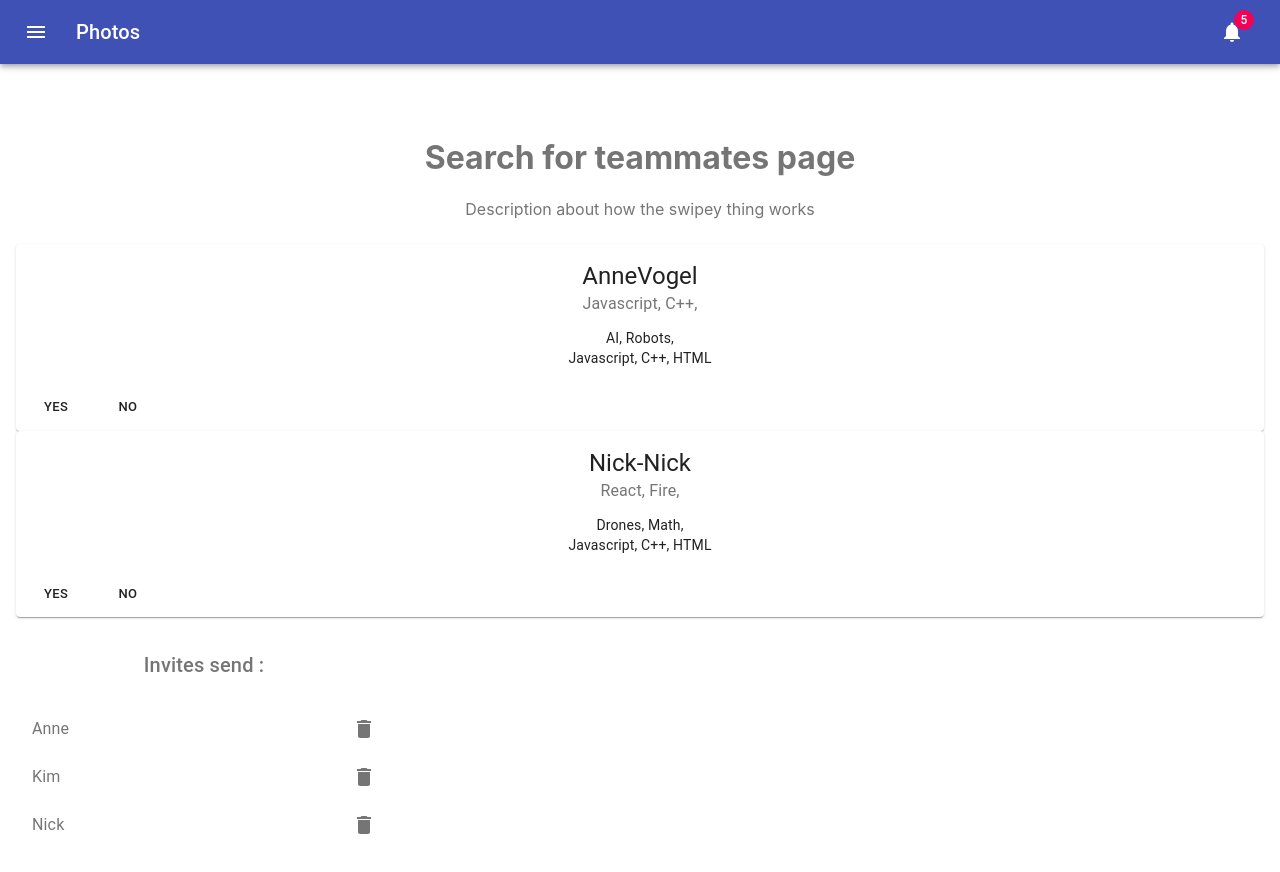
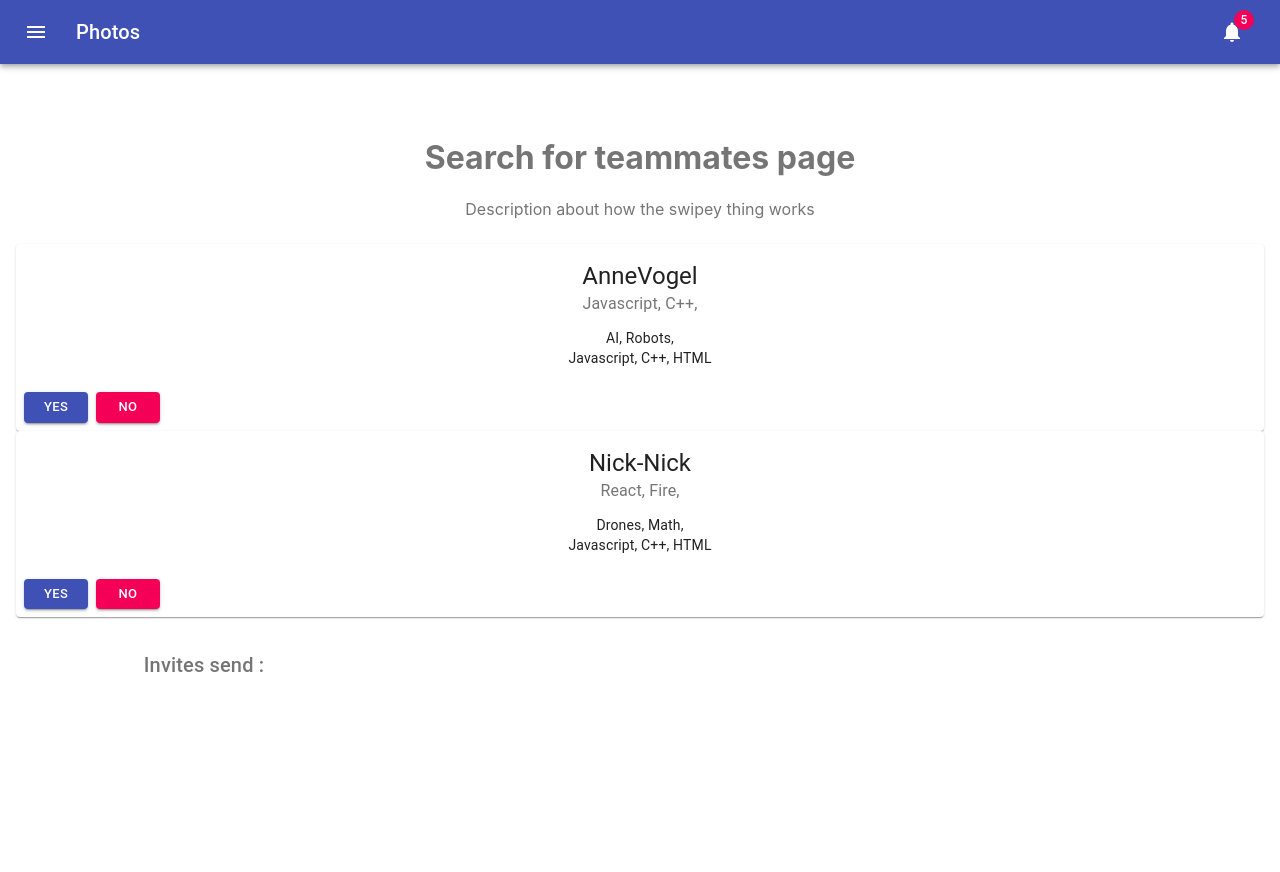
Before and after one commit to im-not-io/female-coders-network, a React (Create React App) app: page /search-for-teammates in a window 1280 px wide. Shown: the top 872 px of the page. After the commit the page ends 800 px from the top, so only its background shows below. Built offline with nearby package versions, Linux system fonts and the light colour scheme.

Commit message:
remove from invtes list

```diff
--- a/src/components/CardParticpant.js
+++ b/src/components/CardParticpant.js
@@ -9,10 +9,9 @@ import { AirlineSeatLegroomNormal, CenterFocusStrong, EmojiObjects, SignalCellul
 import { Collapse } from '@material-ui/core';
 
 
-
 const useStyles = makeStyles({
   root: {
-    minWidth: 275,
+    minWidth: 275 ,
   },
   bullet: {
     display: 'inline-block',
@@ -50,19 +49,13 @@ const data = [
 export default function SimpleCard({setInviteList, inviteList}) {
   const classes = useStyles();
   function addToInvites(name) {
-      setInviteList(inviteList.concat([name]))
+      setInviteList(inviteList.concat([name]))  // adds a name to the listInvites
   }
-
-  function removeFromInvites(name) {
-    inviteList.pop([name])
-}
-
 
   return data.map(n => {
         const name = n.nickname;
         const skills = n.skills.map(n => n+", ");
         const interests = n.interests.map(n=> n+", ");
-
 
 
         //console.log(n.nickname);
@@ -82,8 +75,8 @@ export default function SimpleCard({setInviteList, inviteList}) {
               </Typography>
             </CardContent>
             <CardActions>
-              <Button size="small" className={classes.yesno}  button onClick={() => addToInvites(name)}>YES</Button>
-              <Button size="small" className={classes.yesno}  button onClick={() => removeFromInvites(name)}  >NO</Button>
+              <Button size="small" variant="contained" color="primary"  button onClick={() => addToInvites(name)}>YES</Button>
+              <Button size="small" variant="contained" color="secondary"  button onClick={() => alert("You have removed an invitation")} >NO</Button>
             </CardActions>
           </Card>
         )
--- a/src/components/ListInvites.js
+++ b/src/components/ListInvites.js
@@ -15,11 +15,13 @@ import Grid from '@material-ui/core/Grid';
 import Typography from '@material-ui/core/Typography';
 import FolderIcon from '@material-ui/icons/Folder';
 import DeleteIcon from '@material-ui/icons/Delete';
+import { pink } from '@material-ui/core/colors';
 
 const useStyles = makeStyles((theme) => ({
     root: {
         flexGrow: 1,
         maxWidth: 752,
+
     },
     demo: {
         backgroundColor: theme.palette.background.paper,
@@ -29,18 +31,21 @@ const useStyles = makeStyles((theme) => ({
     },
 }));
 
-function generate(element) {
-    return [0, 1, 2].map((value) =>
-        React.cloneElement(element, {
-            key: value,
-        }),
-    );
-}
 
-export default function InteractiveList({ inviteList }) {
+export default function InteractiveList({ inviteList, setInviteList }) {
     const classes = useStyles();
     const [dense, setDense] = React.useState(false);
     const [secondary, setSecondary] = React.useState(false);
+
+    console.log(inviteList)
+    function removeFromInvites(name) {          // removes the element which equals to name
+        setInviteList(inviteList => inviteList.filter(function(value, index, arr){
+            return !(value == name);
+        })    )
+
+    }
+
+
 
     return (
         <div className={classes.root}>
@@ -59,9 +64,7 @@ export default function InteractiveList({ inviteList }) {
                                         secondary={secondary ? 'Secondary text' : null}
                                     />
                                     <ListItemSecondaryAction>
-                                        <IconButton edge="end" aria-label="delete">
-                                            <DeleteIcon />
-                                        </IconButton>
+                                        <button size="small" variant="contained" color="primary" onClick={() => removeFromInvites(name)}>remove</button>
                                     </ListItemSecondaryAction>
                                 </ListItem>
                             )
--- a/src/pages/SearchForTeammatesPage.js
+++ b/src/pages/SearchForTeammatesPage.js
@@ -6,6 +6,7 @@ import Grid from '@material-ui/core/Grid';
 import SimpleCard from '../components/CardParticpant';
 import ListParticipant from '../components/ListParticipants';
 import ListInvites from '../components/ListInvites';
+import { pink } from '@material-ui/core/colors';
 
 
 const useStyles = makeStyles((theme) => ({
@@ -18,7 +19,7 @@ const useStyles = makeStyles((theme) => ({
     color: theme.palette.text.secondary,
   },
   grid: {
-    marginTop: "25px"
+    marginTop: "25px",
   },
 
   participantToSwipe: {
@@ -48,7 +49,7 @@ const data = {
 
 
 export default function SearchForTeammatesPage() {
-  const [inviteList, setInviteList] = React.useState(["Anne", "Kim", "Nick"]);
+  const [inviteList, setInviteList] = React.useState([]);
   const classes = useStyles();
     return (
       <div className = "bckgSearch">
@@ -60,13 +61,13 @@ export default function SearchForTeammatesPage() {
               <p>Description about how the swipey thing works </p>
                 <div id="cards" className = {classes.participantToSwipe}>
 
-                  <SimpleCard setInviteList={setInviteList} inviteList={inviteList} />
+                  <SimpleCard setInviteList={setInviteList} inviteList={inviteList}/>
                 </div>
 
               <div className={classes.invites}>
 
                 <div id="invites">
-                  <ListInvites inviteList={inviteList} />
+                  <ListInvites inviteList={inviteList} setInviteList={setInviteList} />
                 </div>
               </div>
             </div>
```
